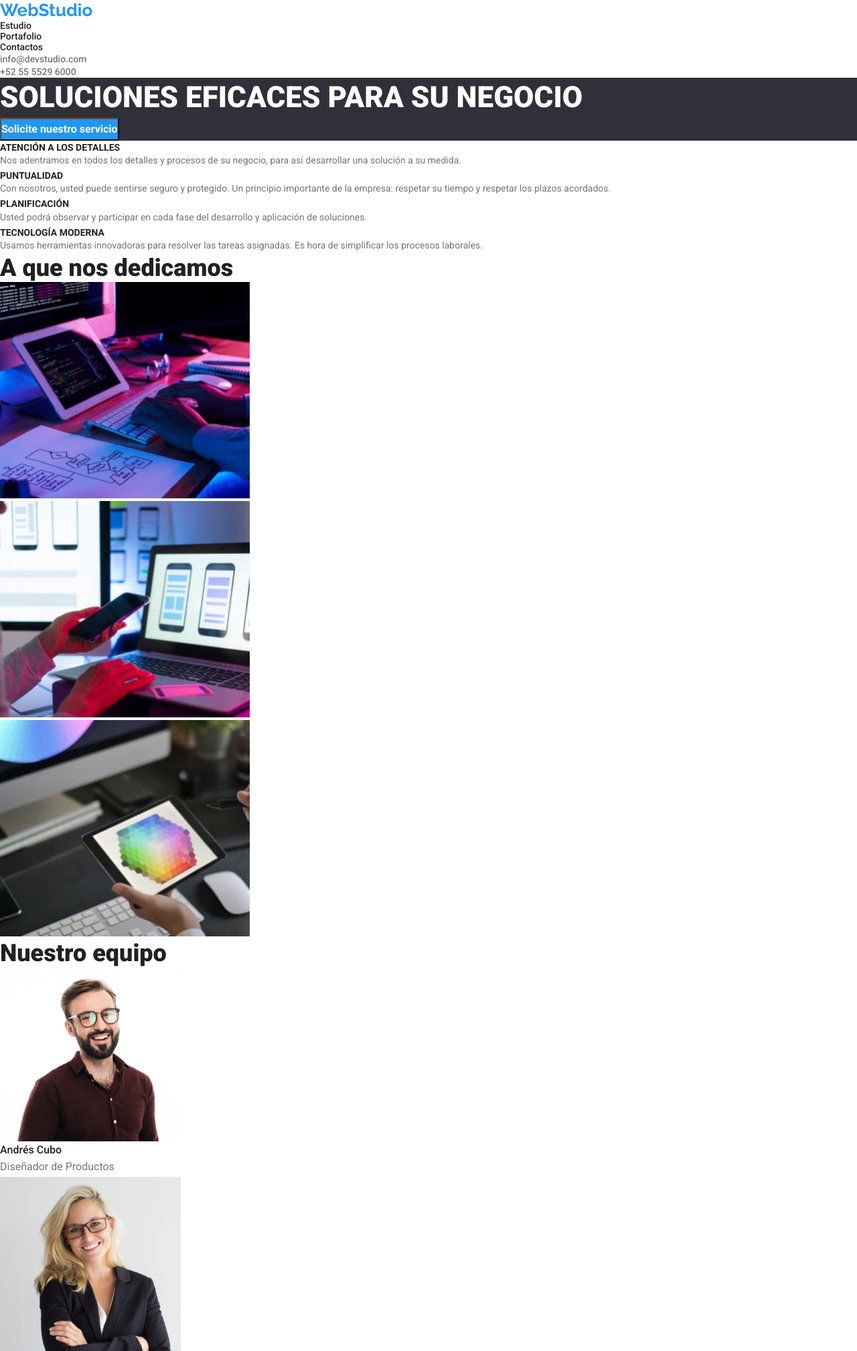
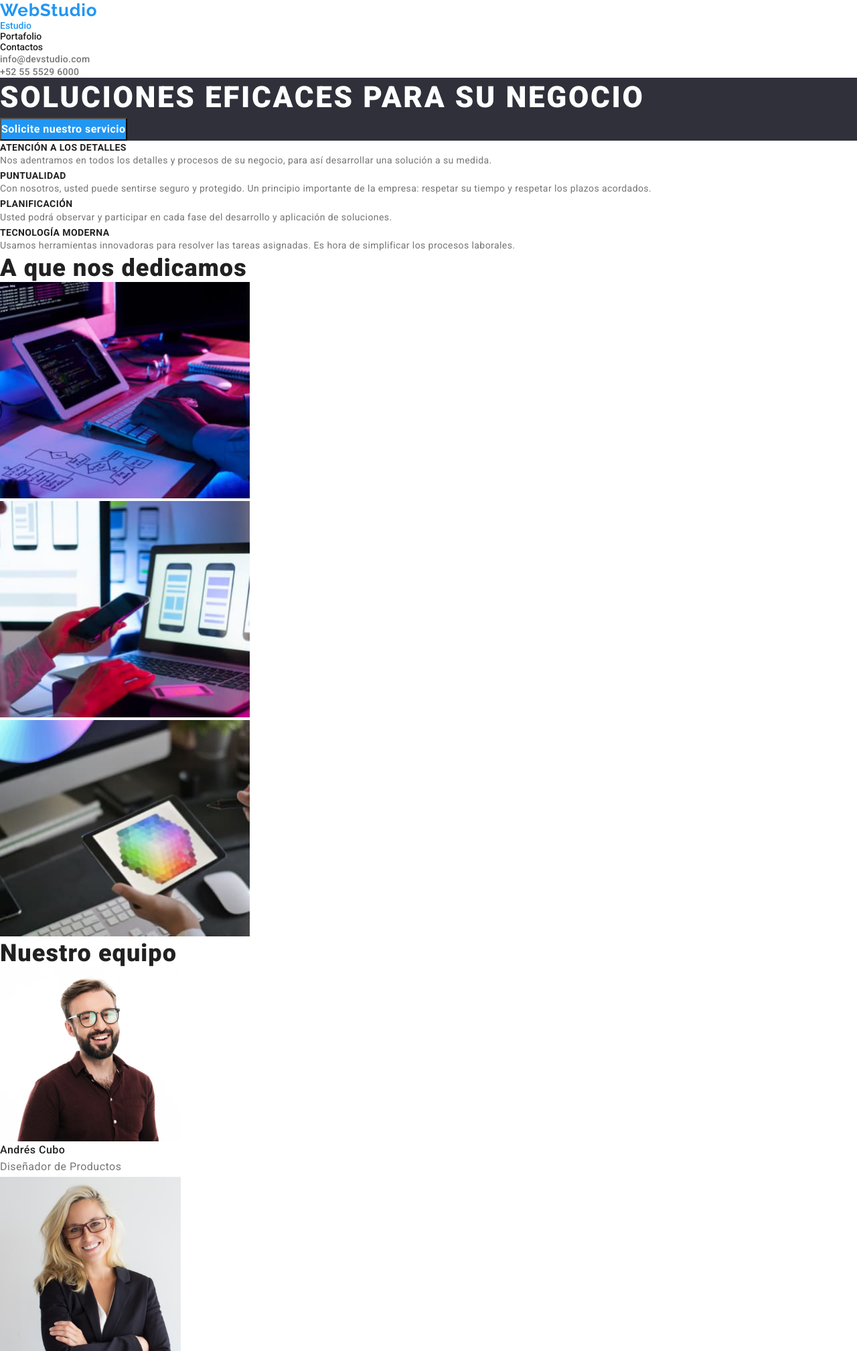
Before and after one commit to Mepphist0/goit-markup-hw-02, a plain HTML site: page index.html in a window 1280 px wide. Shown: the top 2017 px of the page at 67% size. Drawn offline with Linux system fonts and the light colour scheme.

Commit message:
Ultima corrección

```diff
--- a/assets/css/styles.css
+++ b/assets/css/styles.css
@@ -32,7 +32,7 @@ a:focus {
   font-size: 26px;
   font-weight: 700;
   color: #2196f3;
-  letter-spacing: 3%;
+  letter-spacing: 0.03em;
   font-family: 'Raleway', sans-serif;
 }
 nav {
@@ -43,14 +43,14 @@ nav {
   font-size: 14px;
   font-weight: 500;
   line-height: 16.41px;
-  letter-spacing: 2%;
+  letter-spacing: 0.02em;
   color: var(--text-grey-color);
 }
 h1 {
   font-size: 44px;
   font-weight: 900;
   line-height: 1.36;
-  letter-spacing: 6%;
+  letter-spacing: 0.06em;
   color: var(--text-white-color);
   background-color: var(--background-black-color);
 }
@@ -61,7 +61,7 @@ button {
   font-size: 16px;
   font-weight: 500;
   line-height: 1.62;
-  letter-spacing: 6%;
+  letter-spacing: 0.06em;
   color: var(--text-black-color);
   background-color: var(--button-background-color);
   cursor: pointer;
@@ -71,35 +71,35 @@ button {
   font-size: 14px;
   font-weight: 700;
   line-height: 16.41px;
-  letter-spacing: 3%;
+  letter-spacing: 0.03em;
   color: var(--text-color);
 }
 .card-description {
   font-size: 14px;
   line-height: 1.71;
   font-weight: 400;
-  letter-spacing: 3%;
+  letter-spacing: 0.03em;
   color: var(--text-grey-color);
 }
 h2 {
   font-size: 36px;
   line-height: 42.19px;
   font-weight: 900;
-  letter-spacing: 3%;
+  letter-spacing: 0.03em;
   color: var(--text-color);
 }
 .section-4 h3 {
   font-size: 16px;
   line-height: 18.75px;
   font-weight: 500;
-  letter-spacing: 3%;
+  letter-spacing: 0.03em;
   color: var(--text-color);
 }
 .description {
   font-size: 16px;
   line-height: 1.87;
   font-weight: 400;
-  letter-spacing: 3%;
+  letter-spacing: 0.03em;
   color: var(--text-grey-color);
 }
 .card-title-2 {
@@ -109,14 +109,14 @@ h2 {
   font-size: 14px;
   line-height: 1.71;
   font-weight: 400;
-  letter-spacing: 3%;
+  letter-spacing: 0.03em;
   color: var(--text-white-color);
 }
 .contact-inf {
   font-size: 14px;
   line-height: 1.71;
   font-weight: 400;
-  letter-spacing: 3%;
+  letter-spacing: 0.03em;
   color: var(--white-variation);
 }
 .card-tittle {
@@ -126,7 +126,7 @@ h2 {
   font-size: 18;
   font-weight: 700;
   line-height: 1.83;
-  letter-spacing: 6%;
+  letter-spacing: 0.06em%;
 }
 footer {
   background-color: var(--background-black-color);
@@ -135,7 +135,7 @@ footer {
   font-size: 16px;
   font-weight: 700;
   line-height: 1.87;
-  letter-spacing: 3%;
+  letter-spacing: 0.03em;
   color: var(--text-white-color);
   background-color: var(--accent-color);
   cursor: pointer;
@@ -155,3 +155,9 @@ button:focus {
   color: var(--text-white-color);
   background-color: var(--accent-color);
 }
+.study.active {
+  color: var(--accent-color);
+}
+.portfolio.active{
+  color: var(--accent-color)
+}
--- a/index.html
+++ b/index.html
@@ -13,10 +13,10 @@
       <nav class="navigation">
         <ul>
           <li>
-            <a class="study" href="index.html">Estudio</a>
+            <a class="study active" href="./index.html">Estudio</a>
           </li>
           <li>
-            <a class="portfolio" href="portfolio.html">Portafolio</a>
+            <a class="portfolio" href="./portfolio.html">Portafolio</a>
           </li>
           <li>
             <a class="contacts" href="#">Contactos</a>
```
Also changed, not shown: portfolio.html (+1 -1 lines).
